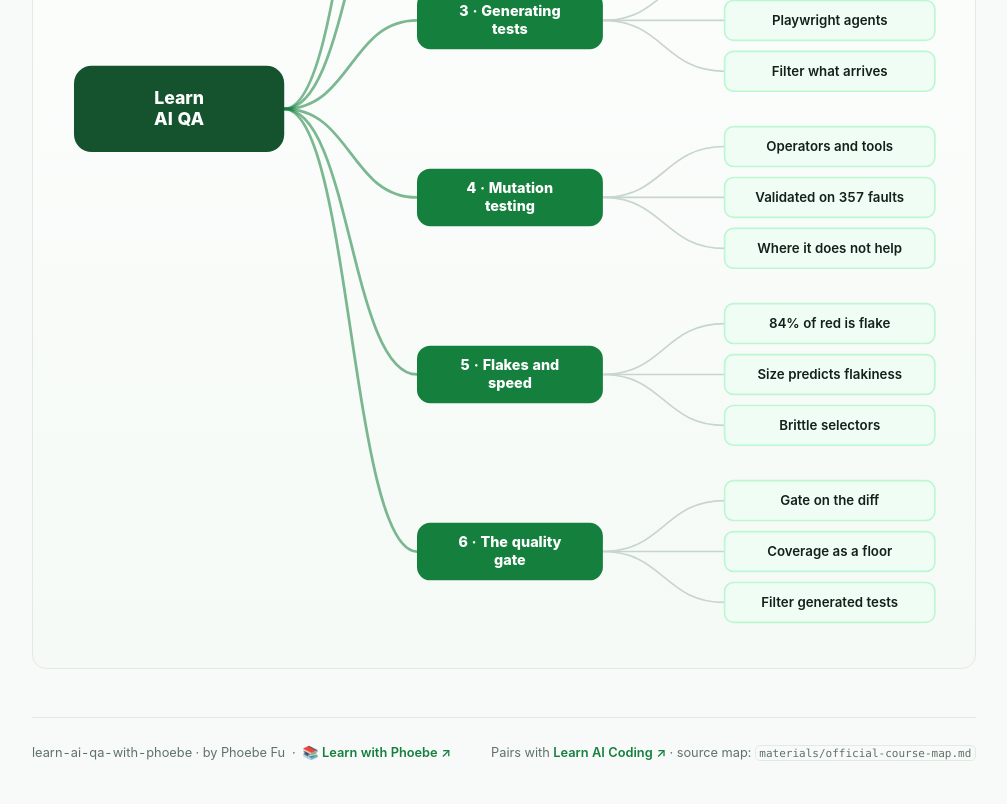
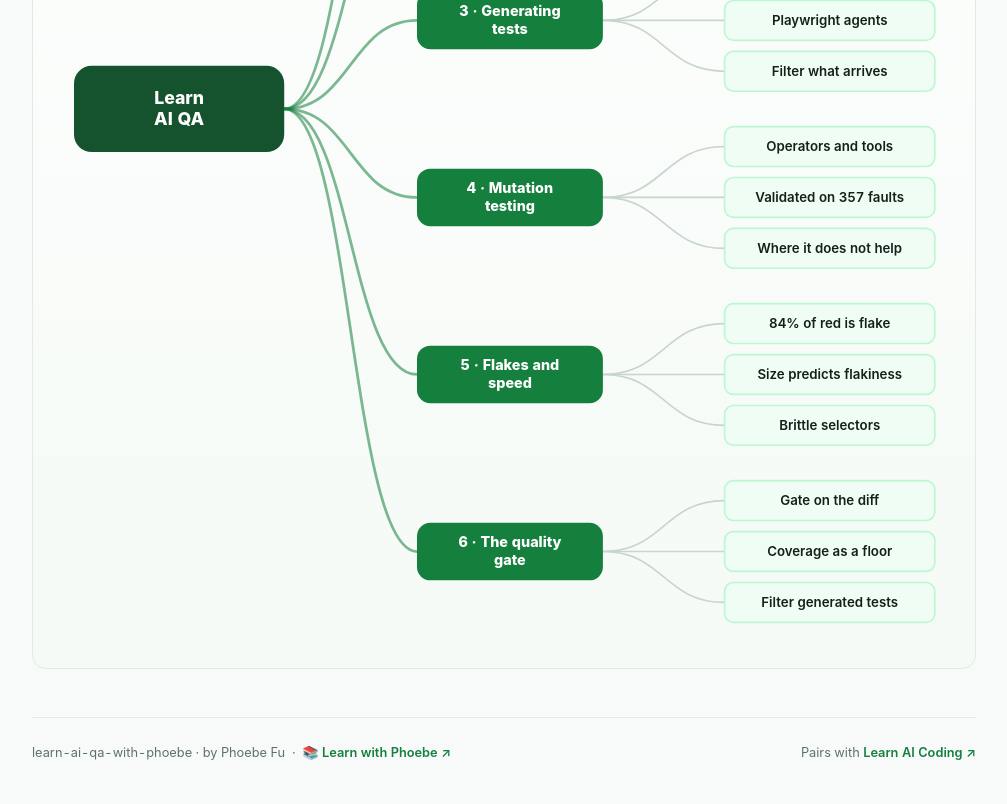
Before and after one commit to phoebefu6/learn-ai-qa-with-phoebe, a plain HTML site: page index.html in a window 1280 px wide. Shown: the part 3545-4349 px from the top of the page, without its empty margins (136-1143 px from the left). Drawn offline with Linux system fonts and the light colour scheme.

Commit message:
Landing page: remove the internal source-map path from the footer
The landing page is the course's public front door and gets shared as a link.
An internal build path there reads as scaffolding left on the building. The
footer keeps the hub link and the attribution, and where a sibling-course link
was already present it stays.

```diff
--- a/index.html
+++ b/index.html
@@ -222,7 +222,7 @@
 
   <footer class="pagefoot">
     <span>learn-ai-qa-with-phoebe · by Phoebe Fu &nbsp;·&nbsp; 📚 <a href="https://phoebefu6.github.io/learn-with-phoebe/">Learn with Phoebe ↗</a></span>
-    <span>Pairs with <a href="https://phoebefu6.github.io/learn-ai-coding-with-phoebe/">Learn AI Coding ↗</a> · source map: <span class="mono">materials/official-course-map.md</span></span>
+    <span>Pairs with <a href="https://phoebefu6.github.io/learn-ai-coding-with-phoebe/">Learn AI Coding ↗</a></span>
   </footer>
 
 </main>
```
